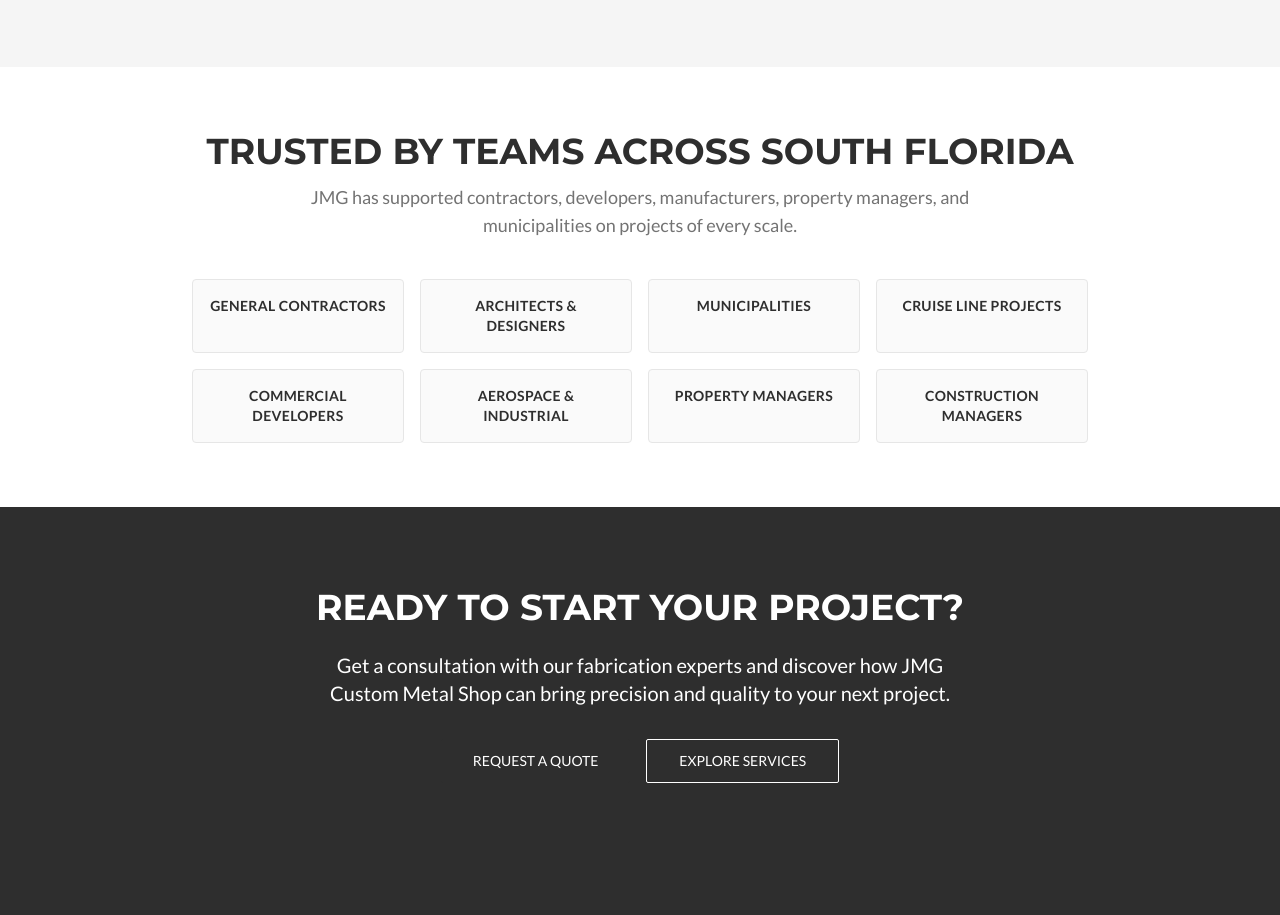
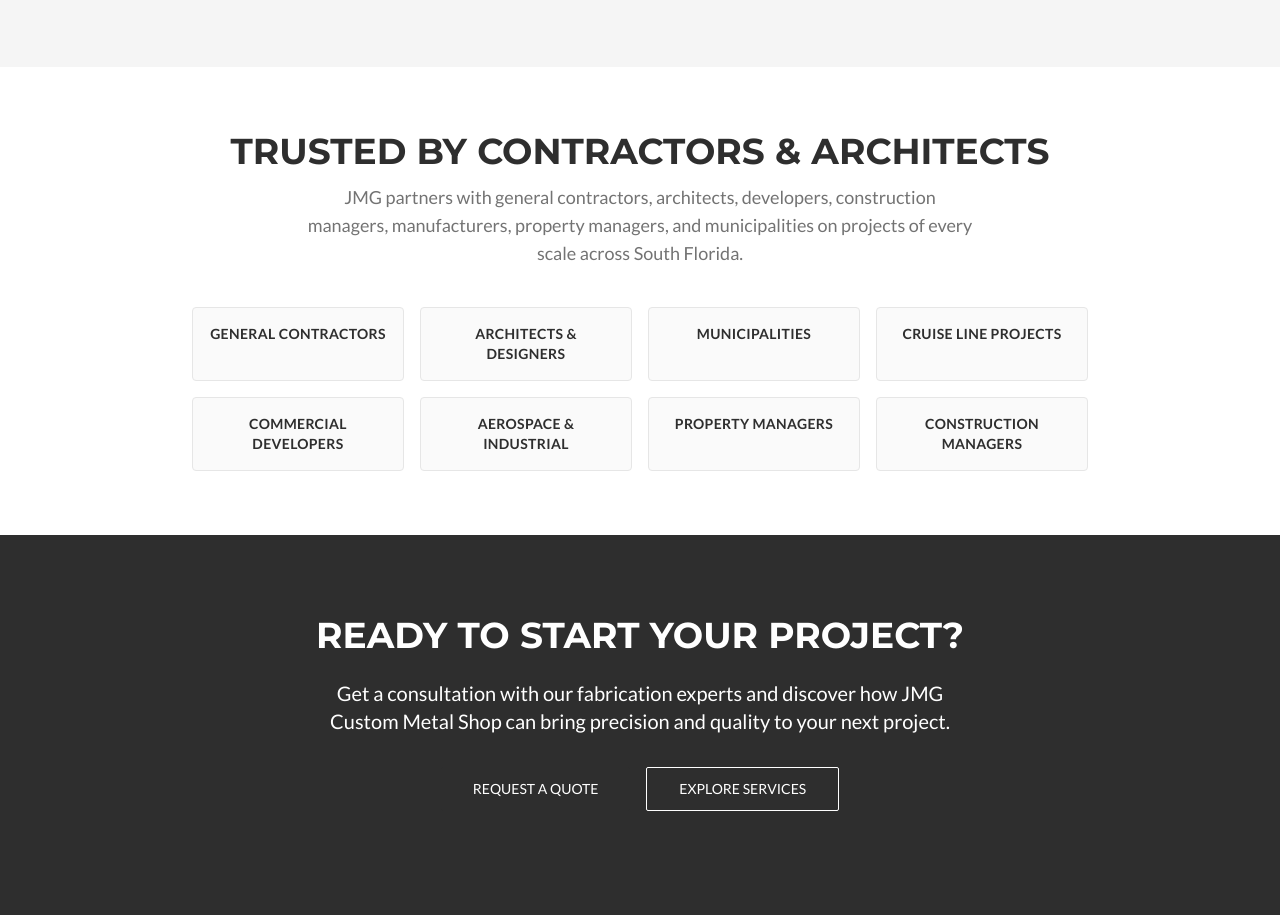
Before and after one commit to mariafffernanda/jmg-craft-forge, a React (Vite) app: page / in a window 1280 px wide. Shown: the part 2268-3183 px from the top of the page. Built offline with nearby package versions, Linux system fonts and the light colour scheme; the HTML template or start-up script is replaced by a standard one.

Commit message:
Changes
Co-authored-by: mariafffernanda <216786721+mariafffernanda@users.noreply.github.com>

```diff
--- a/src/pages/Home.tsx
+++ b/src/pages/Home.tsx
@@ -144,11 +144,12 @@ const Home = () => {
         <div className="container mx-auto px-4">
           <div className="text-center mb-10">
             <h2 className="text-3xl md:text-4xl font-bold uppercase mb-3">
-              Trusted by Teams Across South Florida
+              Trusted by Contractors &amp; Architects
             </h2>
             <p className="text-lg text-muted-foreground max-w-2xl mx-auto">
-              JMG has supported contractors, developers, manufacturers, property
-              managers, and municipalities on projects of every scale.
+              JMG partners with general contractors, architects, developers,
+              construction managers, manufacturers, property managers, and
+              municipalities on projects of every scale across South Florida.
             </p>
           </div>
           <div className="grid grid-cols-2 md:grid-cols-4 gap-4 max-w-4xl mx-auto">
```
